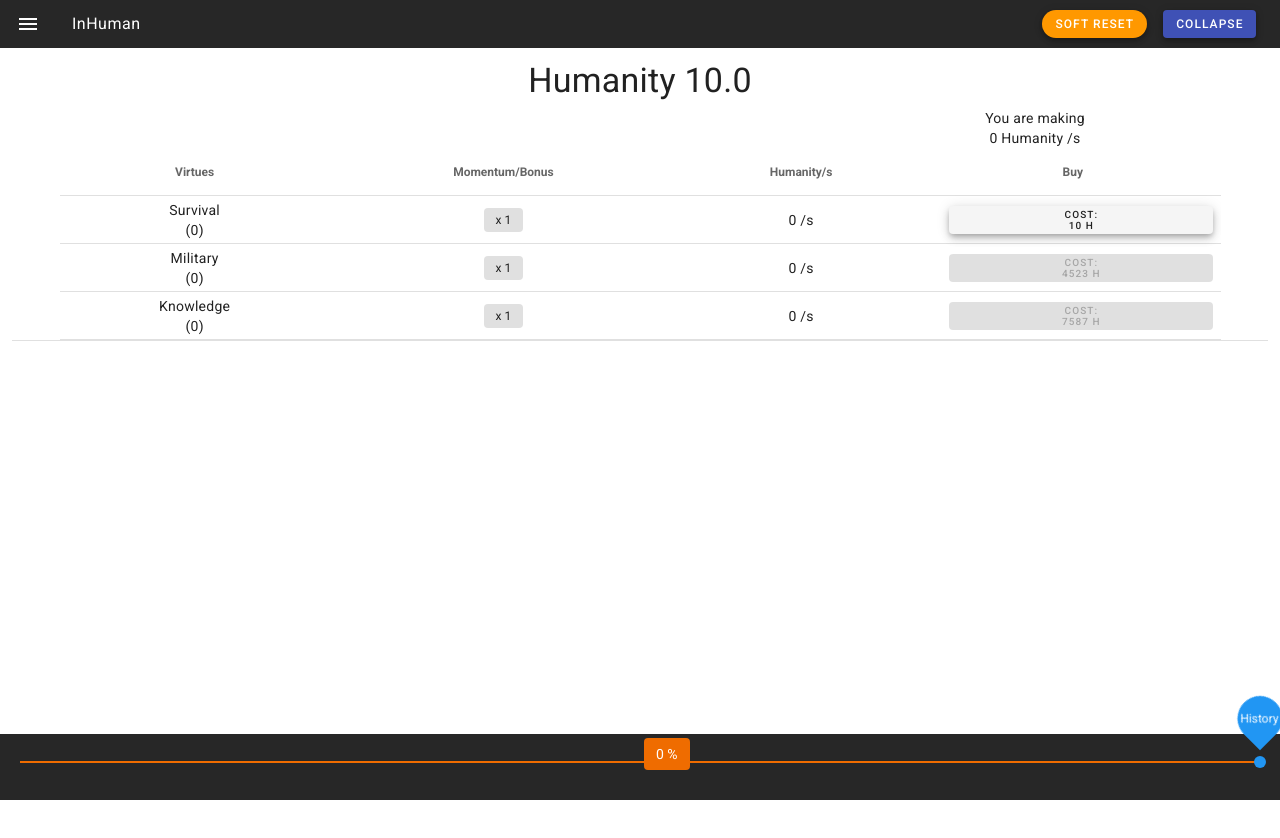
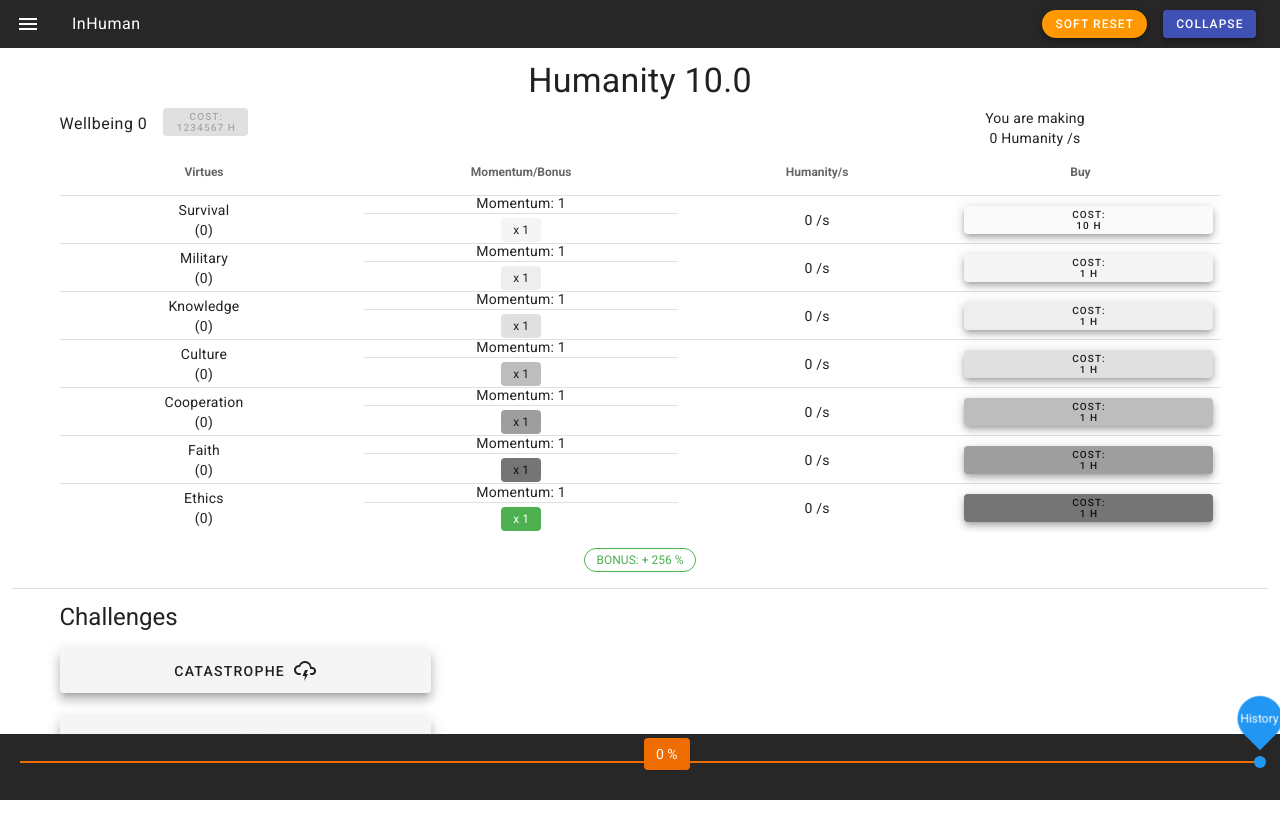
Before and after one commit to Ulises502/InHuman, a Vue app: page / in a window 1280 px wide. Shown: the top 838 px of the page. Before the commit the page ends 800 px from the top, so only its background shows below. Built offline with nearby package versions, Linux system fonts and the light colour scheme.

Commit message:
Add virtues colors (without themes)

```diff
--- a/src/views/Humanity.vue
+++ b/src/views/Humanity.vue
@@ -8,8 +8,8 @@
       </div>
       <v-row>
         <!-- WELLBEING -->
-        <v-col cols="8" class="d-inline-flex">
-          <div v-show="collapse1">
+        <v-col cols="8">
+          <div v-show="collapse1" class="d-inline-flex">
             <div class="text-body-2 text-md-body-1 mt-1">
               Wellbeing {{ wellbeing }}
             </div>
@@ -49,7 +49,7 @@
             </tr>
           </thead>
           <tbody>
-            <tr v-for="row in virtues" :key="row.name" v-show="soft_resets >= row.softreset_cost">
+            <tr v-for="(row, index) in virtues" :key="row.name" v-show="soft_resets >= row.softreset_cost">
               <td>
                 <!-- VIRTUES NAME -->
                 <p class="text-caption text-md-body-2 ma-0 text-center">
@@ -85,7 +85,12 @@
                 <v-divider />
                 </div>
                 <div class="d-flex justify-center">
-                  <v-chip label small class="my-1">x {{ row.bonus }} </v-chip>
+                  <div v-if="(virtues[index+1])">
+                    <v-chip label small :color="virtues[index+1].color" class="my-1">x {{ row.bonus }} </v-chip>
+                  </div>
+                  <div v-else>
+                    <v-chip label small color="success" class="my-1">x {{ row.bonus }} </v-chip>
+                  </div>
                 </div>
               </td>
               <td>
@@ -101,6 +106,7 @@
                   small
                   block
                   class="mx-2"
+                  :color="row.color"
                   :disabled="humanity.lt(row.cost)"
                   @click="buyVirtue(row.name)"
                 >
@@ -181,73 +187,80 @@ export default {
       gameLoopIntervalID: null,
       humanity: new Decimal(10),
       wellbeing: 0,
-      soft_resets: 0,
-      collapses: 0,
+      soft_resets: 10,
+      collapses: 10,
       wellbeing_cost: 1234567,
       virtues_bonus: 256,
 
       virtues: [
         {
           name: "Survival",
+          color: "grey lighten-5",
           quantity: 0,
           momentum: 1,
           bonus: 1,
           h_per_sec: 0,
-          cost: 112,
+          cost: 10,
           softreset_cost: 0,
         },
         {
           name: "Military",
+          color: "grey lighten-4",
           quantity: 0,
           momentum: 1,
           bonus: 1,
           h_per_sec: 0,
-          cost: 4523,
+          cost: 1,
           softreset_cost: 0,
         },
         {
           name: "Knowledge",
+          color: "grey lighten-3",
           quantity: 0,
           momentum: 1,
           bonus: 1,
           h_per_sec: 0,
-          cost: 7587,
+          cost: 1,
           softreset_cost: 0,
         },
         {
           name: "Culture",
+          color: "grey lighten-2",
           quantity: 0,
           momentum: 1,
           bonus: 1,
           h_per_sec: 0,
-          cost: 45,
+          cost: 1,
           softreset_cost: 1,
         },
         {
           name: "Cooperation",
+          color: "grey lighten-1",
           quantity: 0,
           momentum: 1,
           bonus: 1,
           h_per_sec: 0,
-          cost: 12354,
+          cost: 1,
           softreset_cost: 2,
         },
         {
           name: "Faith",
+          color: "grey",
           quantity: 0,
           momentum: 1,
           bonus: 1,
           h_per_sec: 0,
-          cost: 1234,
+          cost: 1,
           softreset_cost: 3,
         },
         {
           name: "Ethics",
+          color: "grey darken-1",
           quantity: 0,
           momentum: 1,
           bonus: 1,
           h_per_sec: 0,
-          cost: 123,
+          cost: 1,
           softreset_cost: 4,
         },
       ],
@@ -315,8 +328,6 @@ export default {
 
   mounted() {
     this.humanity = this.game.humanity;
-    this.virtues[0].cost = this.game.survival_cost;
-
     this.startInterval();
   },
 };
```
